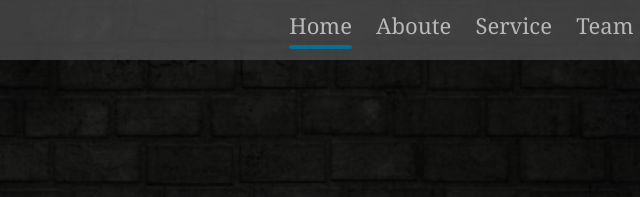
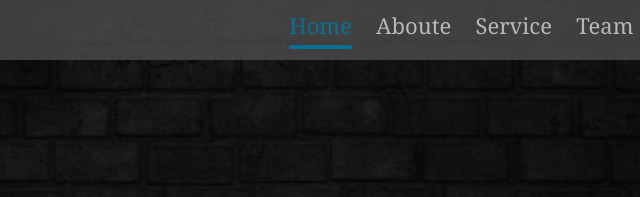
Before and after one commit to mrx1249647/My-first-Website, a plain HTML site: page index.html in a window 1280 px wide. In both pictures the pointer is over the link "Home". Shown: the top 197 px of the page, 218-858 px from the left. Drawn offline with Linux system fonts and the light colour scheme.

Commit message:
header a color hover

```diff
--- a/css/style.css
+++ b/css/style.css
@@ -56,6 +56,10 @@ li:hover::after{
     text-decoration: none;
     color: #fff;
     font-size: 22px;
+    transition: 1s;
+}
+.header ul li a:hover{
+    color: #09c;
 }
 .container{
 width: 80%;
```
